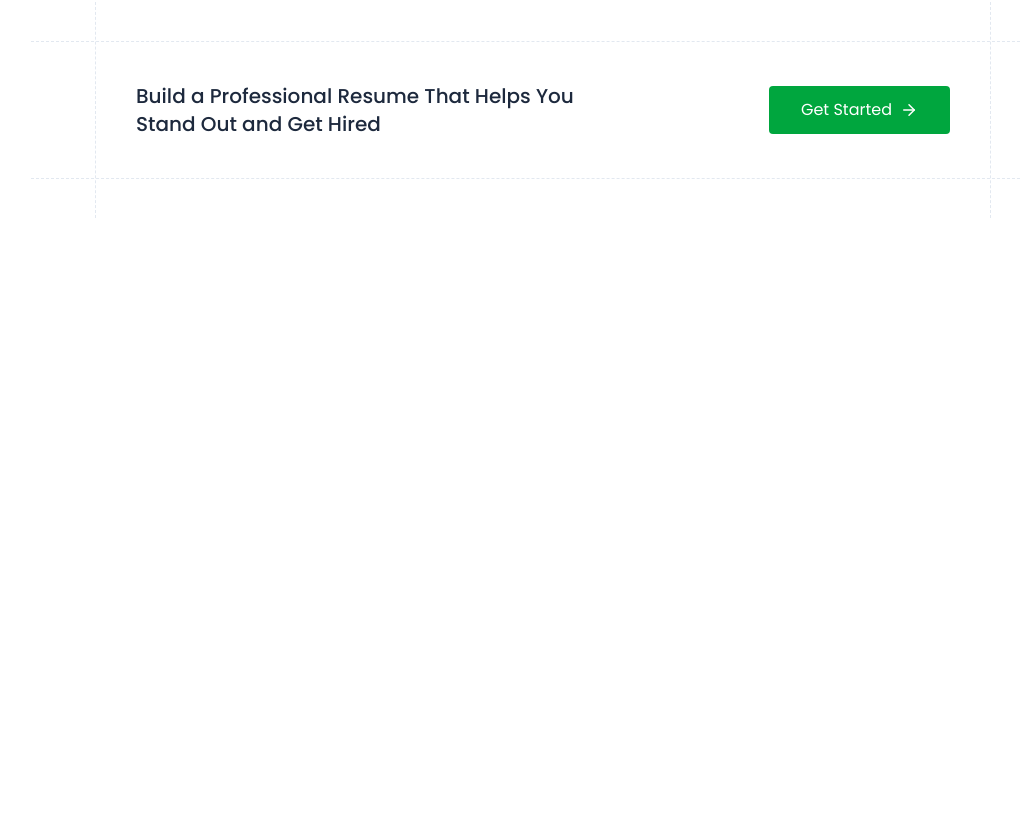
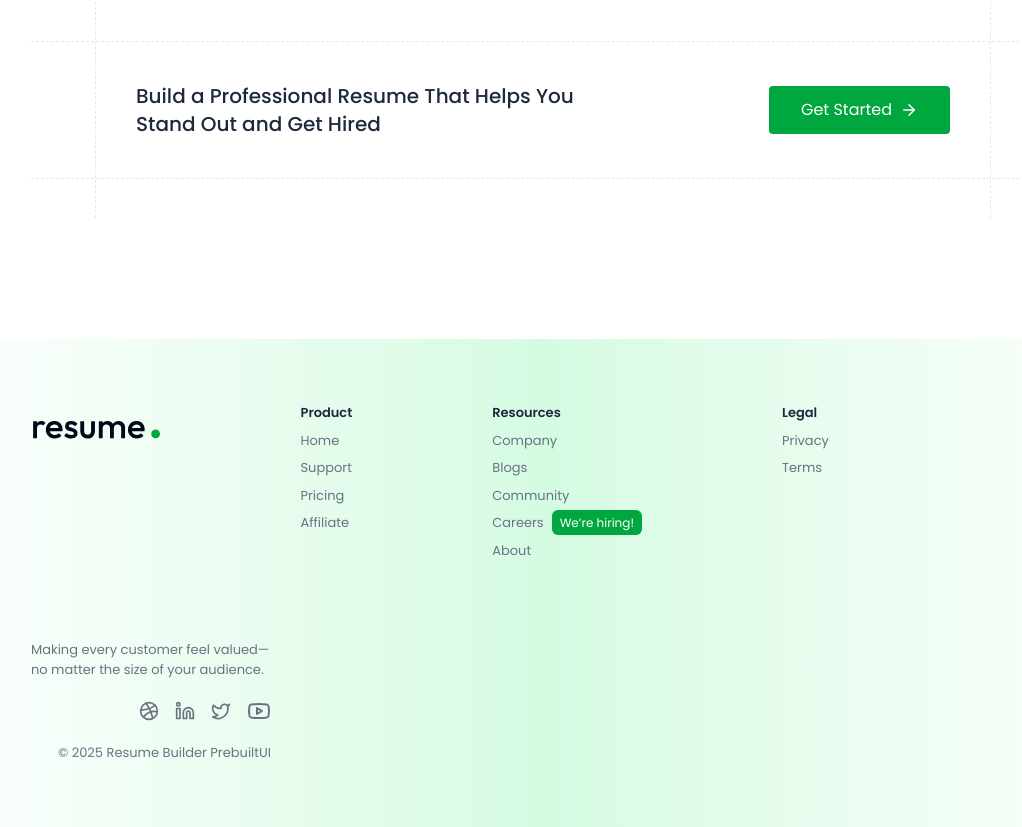
Before and after one commit to 23yuvi23/HireGenie, a React (Vite) app in the folder client/: page / in a window 1280 px wide. Shown: the part 2137-2964 px from the top of the page, without its empty margins (97-1119 px from the left). Before the commit the page ends 2355 px from the top, so only its background shows below. Built offline with nearby package versions, Linux system fonts and the light colour scheme; the HTML template or start-up script is replaced by a standard one.

Commit message:
footer added

```diff
--- a/client/src/components/Home/Footer.jsx
+++ b/client/src/components/Home/Footer.jsx
@@ -0,0 +1,86 @@
+import React from 'react'
+
+const Footer = () => {
+    return (
+        <>
+            <style>{`
+                @import url('https://fonts.googleapis.com/css2?family=Poppins:ital,wght@0,100;0,200;0,300;0,400;0,500;0,600;0,700;0,800;0,900;1,100;1,200;1,300;1,400;1,500;1,600;1,700;1,800;1,900&display=swap');
+
+                * {
+                    font-family: 'Poppins', sans-serif;
+                }
+            `}</style>
+
+            <footer className="flex flex-wrap justify-center lg:justify-between overflow-hidden gap-10 md:gap-20 py-16 px-6 md:px-16 lg:px-24 xl:px-32 text-[13px] text-gray-500 bg-gradient-to-r from-white via-green-200/60 to-white mt-40">
+                <div className="flex flex-wrap items-start gap-10 md:gap-[60px] xl:gap-[140px]">
+                    <a href="#">
+                        <img src="/logo.svg" alt="logo" className='h-11 w-auto' />
+                    </a>
+                    <div>
+                        <p className="text-slate-800 font-semibold">Product</p>
+                        <ul className="mt-2 space-y-2">
+                            <li><a href="/" className="hover:text-green-600 transition">Home</a></li>
+                            <li><a href="/" className="hover:text-green-600 transition">Support</a></li>
+                            <li><a href="/" className="hover:text-green-600 transition">Pricing</a></li>
+                            <li><a href="/" className="hover:text-green-600 transition">Affiliate</a></li>
+                        </ul>
+                    </div>
+                    <div>
+                        <p className="text-slate-800 font-semibold">Resources</p>
+                        <ul className="mt-2 space-y-2">
+                            <li><a href="/" className="hover:text-green-600 transition">Company</a></li>
+                            <li><a href="/" className="hover:text-green-600 transition">Blogs</a></li>
+                            <li><a href="/" className="hover:text-green-600 transition">Community</a></li>
+                            <li><a href="/" className="hover:text-green-600 transition">Careers<span className="text-xs text-white bg-green-600 rounded-md ml-2 px-2 py-1">We’re hiring!</span></a></li>
+                            <li><a href="/" className="hover:text-green-600 transition">About</a></li>
+                        </ul>
+                    </div>
+                    <div>
+                        <p className="text-slate-800 font-semibold">Legal</p>
+                        <ul className="mt-2 space-y-2">
+                            <li><a href="/" className="hover:text-green-600 transition">Privacy</a></li>
+                            <li><a href="/" className="hover:text-green-600 transition">Terms</a></li>
+                        </ul>
+                    </div>
+                </div>
+                <div className="flex flex-col max-md:items-center max-md:text-center gap-2 items-end">
+                    <p className="max-w-60">Making every customer feel valued—no matter the size of your audience.</p>
+                    <div className="flex items-center gap-4 mt-3">
+                        <a href="https://dribbble.com/" target="_blank" rel="noreferrer">
+                            <svg xmlns="http://www.w3.org/2000/svg" width="24" height="24" viewBox="0 0 24 24" fill="none" stroke="currentColor" strokeWidth="2" strokeLinecap="round" strokeLinejoin="round" className="lucide lucide-dribbble size-5 hover:text-green-500" aria-hidden="true">
+                                <circle cx="12" cy="12" r="10"></circle>
+                                <path d="M19.13 5.09C15.22 9.14 10 10.44 2.25 10.94"></path>
+                                <path d="M21.75 12.84c-6.62-1.41-12.14 1-16.38 6.32"></path>
+                                <path d="M8.56 2.75c4.37 6 6 9.42 8 17.72"></path>
+                            </svg>
+                        </a>
+                        <a href="https://www.linkedin.com/" target="_blank" rel="noreferrer">
+                            <svg xmlns="http://www.w3.org/2000/svg" width="24" height="24" viewBox="0 0 24 24" fill="none" stroke="currentColor" strokeWidth="2" strokeLinecap="round" strokeLinejoin="round" className="lucide lucide-linkedin size-5 hover:text-green-500" aria-hidden="true">
+                                <path d="M16 8a6 6 0 0 1 6 6v7h-4v-7a2 2 0 0 0-2-2 2 2 0 0 0-2 2v7h-4v-7a6 6 0 0 1 6-6z"></path>
+                                <rect width="4" height="12" x="2" y="9"></rect>
+                                <circle cx="4" cy="4" r="2"></circle>
+                            </svg>
+                        </a>
+                        <a href="https://x.com/" target="_blank" rel="noreferrer">
+                            <svg xmlns="http://www.w3.org/2000/svg" width="24" height="24" viewBox="0 0 24 24" fill="none" stroke="currentColor" strokeWidth="2" strokeLinecap="round" strokeLinejoin="round" className="lucide lucide-twitter size-5 hover:text-green-500" aria-hidden="true">
+                                <path
+                                    d="M22 4s-.7 2.1-2 3.4c1.6 10-9.4 17.3-18 11.6 2.2.1 4.4-.6 6-2C3 15.5.5 9.6 3 5c2.2 2.6 5.6 4.1 9 4-.9-4.2 4-6.6 7-3.8 1.1 0 3-1.2 3-1.2z">
+                                </path>
+                            </svg>
+                        </a>
+                        <a href="https://www.youtube.com/" target="_blank" rel="noreferrer">
+                            <svg xmlns="http://www.w3.org/2000/svg" width="24" height="24" viewBox="0 0 24 24" fill="none" stroke="currentColor" strokeWidth="2" strokeLinecap="round" strokeLinejoin="round" className="lucide lucide-youtube size-6 hover:text-green-500" aria-hidden="true">
+                                <path d="M2.5 17a24.12 24.12 0 0 1 0-10 2 2 0 0 1 1.4-1.4 49.56 49.56 0 0 1 16.2 0A2 2 0 0 1 21.5 7a24.12 24.12 0 0 1 0 10 2 2 0 0 1-1.4 1.4 49.55 49.55 0 0 1-16.2 0A2 2 0 0 1 2.5 17">
+                                </path>
+                                <path d="m10 15 5-3-5-3z"></path>
+                            </svg>
+                        </a>
+                    </div>
+                    <p className="mt-3 text-center">© 2025 Resume Builder <a href="https://prebuiltui.com">PrebuiltUI</a></p>
+                </div>
+            </footer>
+        </>
+    )
+}
+
+export default Footer
--- a/client/src/pages/Home.jsx
+++ b/client/src/pages/Home.jsx
@@ -4,6 +4,7 @@
 import Feature from '../components/Home/Feature'
 import Testimonials from '../components/Home/Testimonials'
 import CallToAction from '../components/Home/CallToAction'
+import Footer from '../components/Home/Footer'
 
 const Home = () => {
   return (
@@ -14,6 +15,7 @@
           <Feature/>
           <Testimonials/>
           <CallToAction/>
+          <Footer/>
         </h1>
     </div>
   )
```
